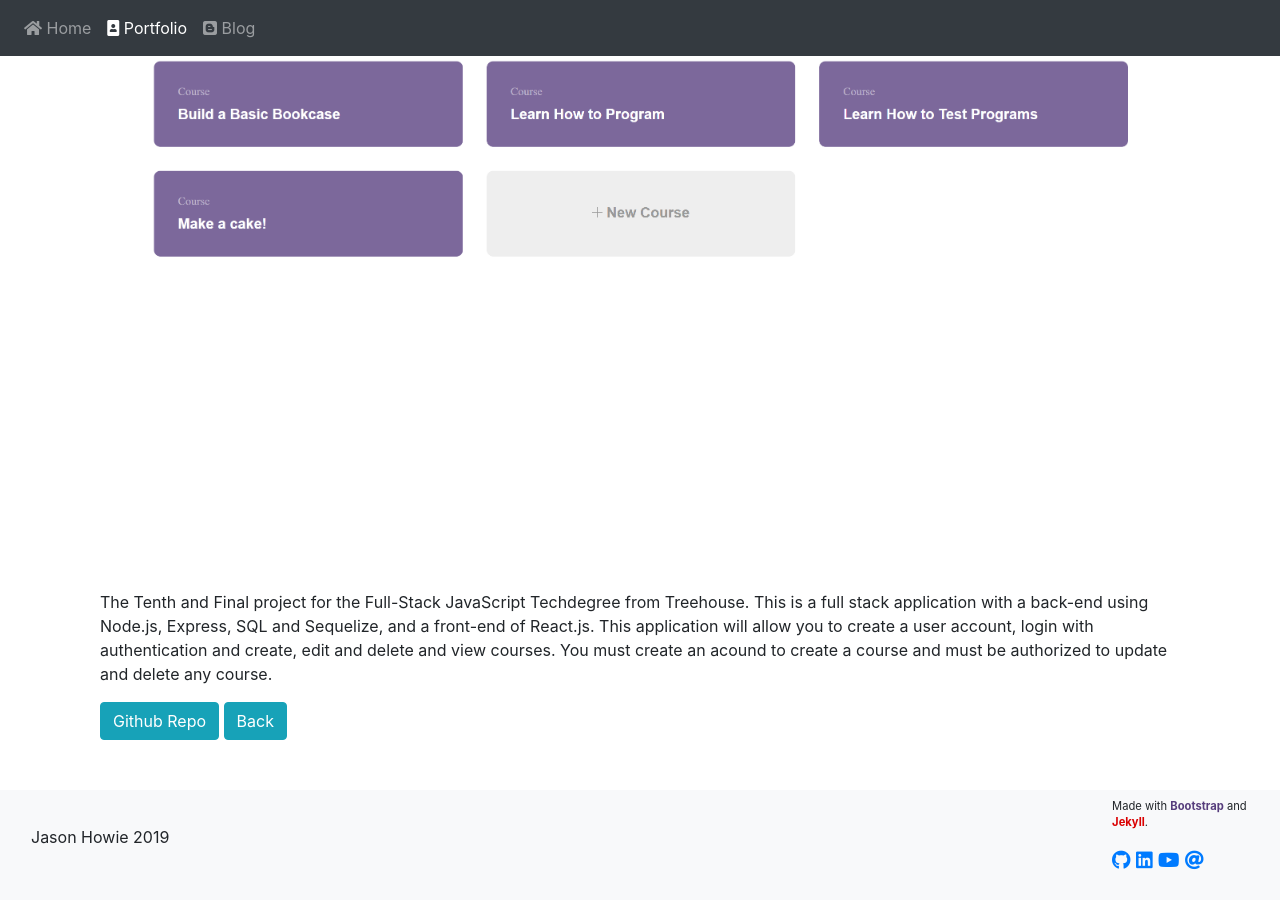
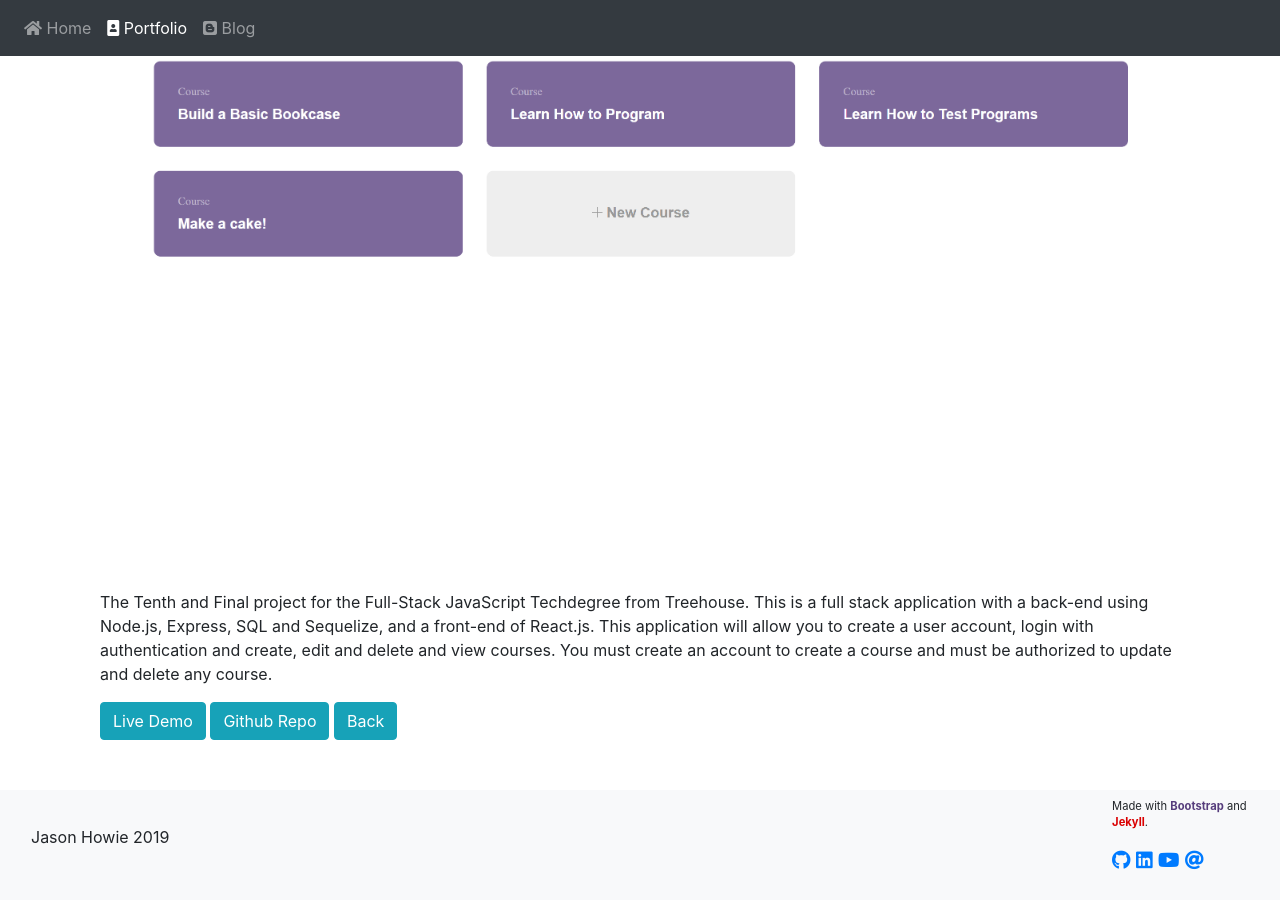
Before and after one commit to bt93/old_website, a Jekyll site: the page built from _portfolio/full-stack.md, in a window 1280 px wide and 900 px high, scrolled down 515 px. Built offline with Jekyll 4.4.1, drawn with Linux system fonts in a browser that asks for light colours; nearby versions of some CDN libraries; comment, search, counter and statistics services are not loaded.

Commit message:
edit projects

```diff
--- a/_portfolio/full-stack.md
+++ b/_portfolio/full-stack.md
@@ -1,9 +1,10 @@
 ---
 layout: project
 title: Full Stack App
+live_url: https://jasonrhowie.com/full-stack-app/
 github_url: https://github.com/bt93/full-stack-app
 image: img/full-stack.png
 date: 2019-9-11 12:00:00 -0400
 description: Tenth and final project for the Treehouse Full-Stack JavaScript Techdegree.
 ---
-The Tenth and Final project for the Full-Stack JavaScript Techdegree from Treehouse. This is a full stack application with a back-end using Node.js, Express, SQL and Sequelize, and a front-end of React.js. This application will allow you to create a user account, login with authentication and create, edit and delete and view courses. You must create an acound to create a course and must be authorized to update and delete any course.
+The Tenth and Final project for the Full-Stack JavaScript Techdegree from Treehouse. This is a full stack application with a back-end using Node.js, Express, SQL and Sequelize, and a front-end of React.js. This application will allow you to create a user account, login with authentication and create, edit and delete and view courses. You must create an account to create a course and must be authorized to update and delete any course.
```
Also changed, not shown: _portfolio/rest-api.md (+1 -0 lines).
